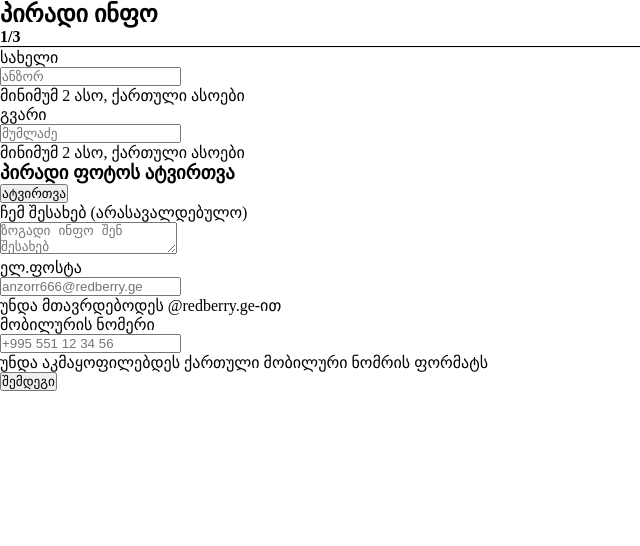
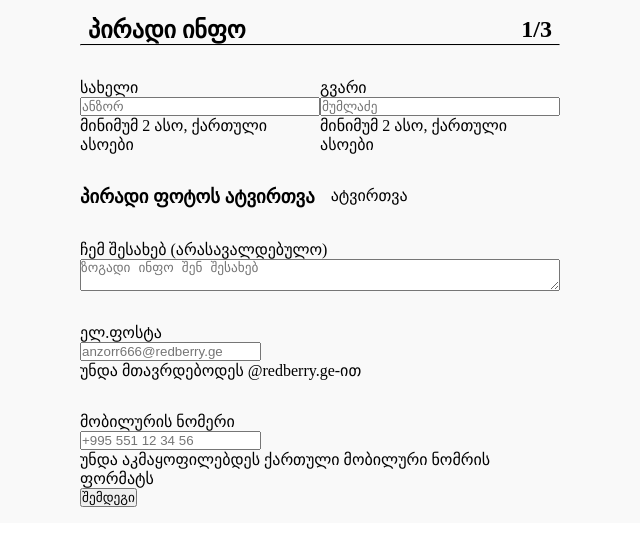
Before and after one commit to nikaKh12/resume-builder, a React (Create React App) app: page /private-info in a window 1280 px wide. Shown: the top 546 px of the page, without its empty margins (0-640 px from the left). Built offline with nearby package versions, Linux system fonts and the light colour scheme.

Commit message:
Fixed minor problems in Form

```diff
--- a/src/App.css
+++ b/src/App.css
@@ -43,3 +43,45 @@ header {
   top: 44%;
   width: 300px;
 }
+
+/* Private Info */
+.private-info {
+  width: 100%;
+}
+
+.private-info-form {
+  max-width: 50%;
+  background-color: #f9f9f9;
+  padding: 1em 5em;
+}
+
+.private-info-form-header {
+  display: flex;
+  justify-content: space-between;
+  margin: 0 0.5em;
+}
+
+.form-names-container {
+  display: flex;
+  justify-content: space-between;
+  margin-top: 2em;
+}
+.form-names-container input {
+  width: 100%;
+}
+.private-picture {
+  display: flex;
+  margin-top: 2em;
+  gap: 1em;
+}
+.about-me {
+  display: flex;
+  flex-direction: column;
+  margin-top: 2em;
+}
+.email {
+  margin-top: 2em;
+}
+.phone {
+  margin-top: 2em;
+}
--- a/src/pages/PrivateInfo.jsx
+++ b/src/pages/PrivateInfo.jsx
@@ -6,11 +6,12 @@ export default function PrivateInfo() {
       <div className="private-info-form">
         <div className="private-info-form-header">
           <h2>პირადი ინფო</h2>
-          <h4>1/3</h4>
+          <h2>1/3</h2>
+        </div>
         <hr />
-        </div>
         <form>
           <div className="form-names-container">
+            <div className="first-name">
               <label for="first-name">სახელი</label>
               <input
                 type="text"
@@ -19,7 +20,9 @@ export default function PrivateInfo() {
                 name="first-name"
               />
               <label for="first-name">მინიმუმ 2 ასო, ქართული ასოები</label>
+            </div>
 
+            <div className="last-name">
               <label for="last-name">გვარი</label>
               <input
                 type="text"
@@ -28,6 +31,7 @@ export default function PrivateInfo() {
                 name="last-name"
               />
               <label for="last-name">მინიმუმ 2 ასო, ქართული ასოები</label>
+            </div>
           </div>
           <div className="private-picture">
             <h3>პირადი ფოტოს ატვირთვა</h3>
@@ -39,7 +43,7 @@ export default function PrivateInfo() {
               style={{ display: "none" }}
             />
             <label className="upload-label" for="upload">
-              <button>ატვირთვა</button>
+              ატვირთვა
             </label>
           </div>
           <div className="about-me">
```
Lines whose indentation alone changed are shown as unchanged.
